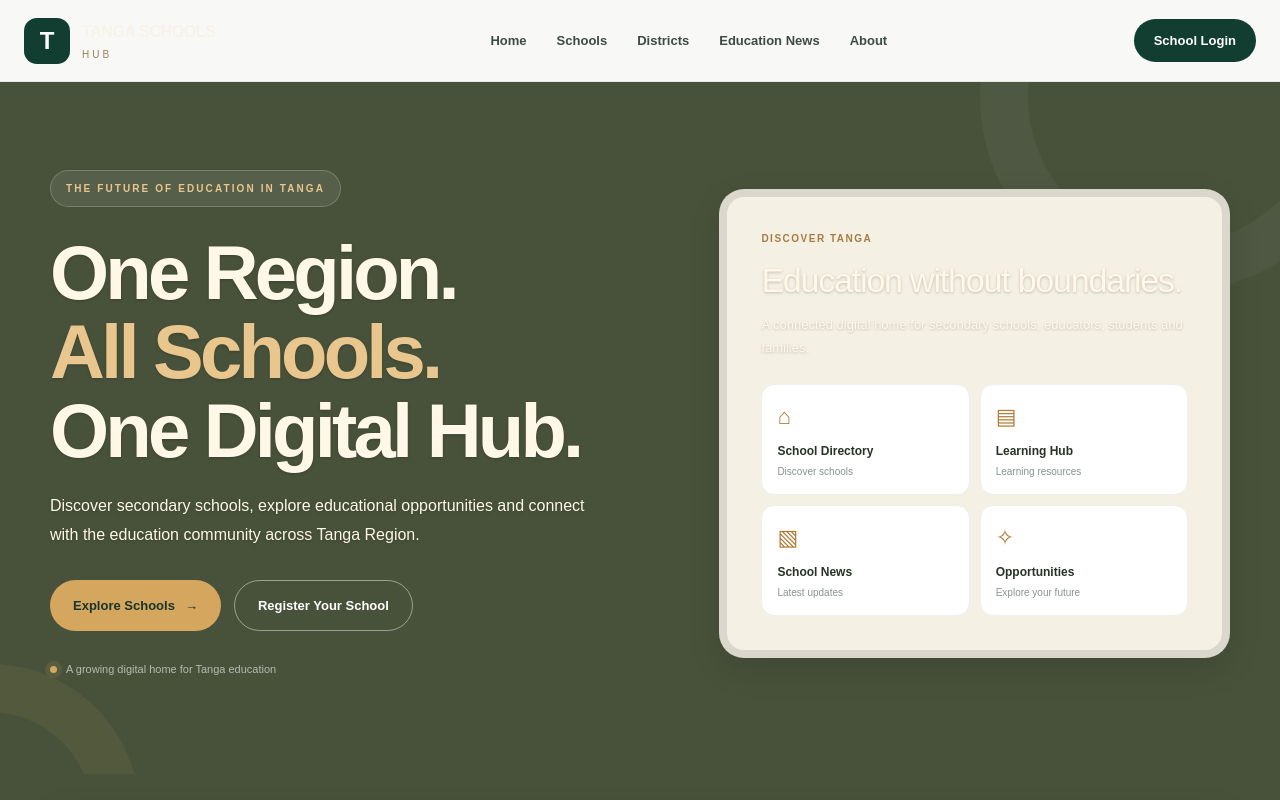
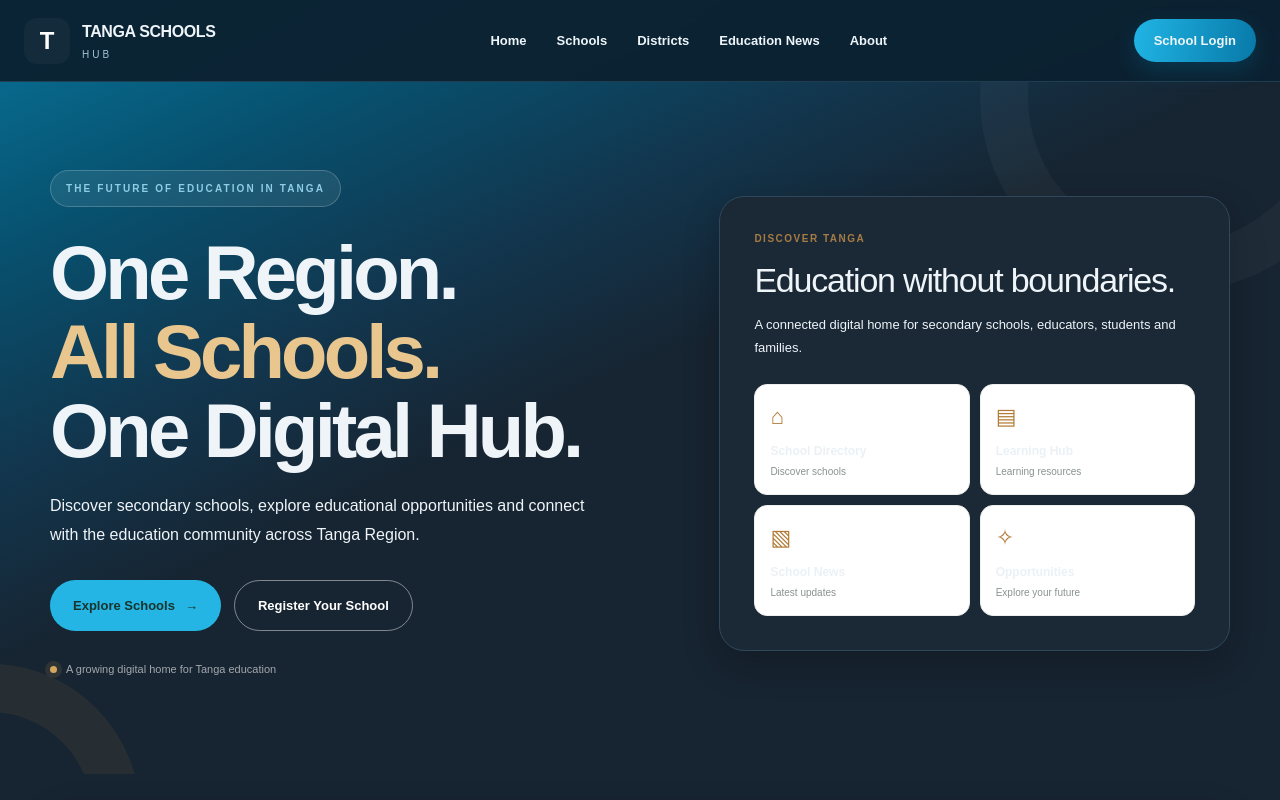
Before and after one commit to mnaally35-create/tanga-schools-hub, a Next.js app: page / in a window 1280 px wide. Shown: the top 800 px of the page. Built offline with nearby package versions, Linux system fonts and the light colour scheme; no server answers; the database is empty.

Commit message:
Apply teal and deep navy visual theme inspired by reference

```diff
--- a/src/app/globals.css
+++ b/src/app/globals.css
@@ -178,3 +178,88 @@ body{color:#f7f3e9}
 @media(max-width:650px){
   html,body{background-attachment:scroll !important}
 }
+
+/* HESLB-inspired teal and deep navy palette */
+:root{
+  --ink:#eef4f8;
+  --muted:#aab8c5;
+  --forest:#142b3b;
+  --forest2:#087ba8;
+  --gold:#24b5e5;
+  --line:#304657;
+}
+html,body{
+  min-height:100%;
+  background:#172431 !important;
+  background-image:linear-gradient(155deg,#08749a 0%,#07516f 18%,#12364e 34%,#172431 48%,#172431 100%) !important;
+  background-attachment:fixed !important;
+  color:#edf4f8 !important;
+}
+body{color:#edf4f8 !important}
+.dashboard-page,.profile-page,.auth-page,
+.search-section,.section,.district-section,.news-section,
+.hero,.hero-section,.page-section{
+  background:transparent !important;
+  background-image:none !important;
+}
+.search-section::before,.section::before,
+.district-section::before,.news-section::before{background:transparent !important}
+.site-header,.portal-header{
+  background:rgba(12,34,49,.96) !important;
+  border-bottom:1px solid rgba(124,190,218,.18);
+  color:#f3f8fb !important;
+}
+.site-header a,.portal-header a,.main-nav a{color:#eef5f9 !important}
+.brand small,.portal-role{color:#9fc5d7 !important}
+.portal-role{background:#1b3c50 !important;border-color:#34596d !important}
+.search-card,.school-card,.district-callout,.news-card,
+.join-inner,.hero-panel,.dashboard-section,.form-panel,
+.profile-card,.auth-card,.admin-metrics article,
+.admin-school,.empty-state{
+  background:#1b2937 !important;
+  color:#eaf1f6 !important;
+  border:1px solid #30485a !important;
+  box-shadow:0 14px 36px rgba(0,0,0,.22) !important;
+  backdrop-filter:none !important;
+  -webkit-backdrop-filter:none !important;
+}
+.search-card h1,.search-card h2,.search-card h3,
+.school-card h1,.school-card h2,.school-card h3,
+.school-card p,.search-card p,
+.dashboard-section h1,.dashboard-section h2,.dashboard-section h3,
+.dashboard-section p,.form-panel h1,.form-panel h2,.form-panel p,
+.profile-card h1,.profile-card h2,.profile-card p,
+.admin-school h3,.admin-school p,.empty-state h3,.empty-state p,
+.section-heading h1,.section-heading h2,.section-heading h3,
+.dashboard-top h1,.dashboard-top p,.dashboard-page h1,.dashboard-page h2,
+.profile-page h1,.profile-page h2,.hero h1,.hero h2,.hero p,
+.search-section h1,.search-section h2,
+.section > .container > h2,.section > .container > p{
+  color:#eef4f8 !important;
+  text-shadow:none !important;
+}
+.school-card .school-type,.school-card-link,.text-link,
+.back-link{color:#53c5ed !important}
+.form-grid input,.form-grid select,.form-stack input,
+textarea,.auth-card input{
+  background:#202f3e !important;
+  color:#f0f6fa !important;
+  border-color:#385367 !important;
+}
+.form-grid input::placeholder,.form-stack input::placeholder{color:#aab8c5 !important}
+.form-grid select option{background:#1b2937;color:#eef4f8}
+.button-dark,.button-full,.admin-actions .button-dark{
+  background:linear-gradient(100deg,#20b5e5,#0879a8) !important;
+  color:#fff !important;border:0 !important;
+  box-shadow:0 8px 22px rgba(0,145,196,.2);
+}
+.button-outline-dark{
+  color:#eaf4f9 !important;
+  border-color:#52758a !important;
+  background:rgba(22,48,66,.72) !important;
+}
+.status{color:#d9edf6}
+.alert-error{background:#482b36;color:#ffdce5;border-color:#754452}
+.alert-success{background:#173f3c;color:#c8f4e7;border-color:#2c7165}
+.dashboard-top .eyebrow,.eyebrow{color:#8ecde5}
+@media(max-width:650px){html,body{background-attachment:scroll !important}}
```
